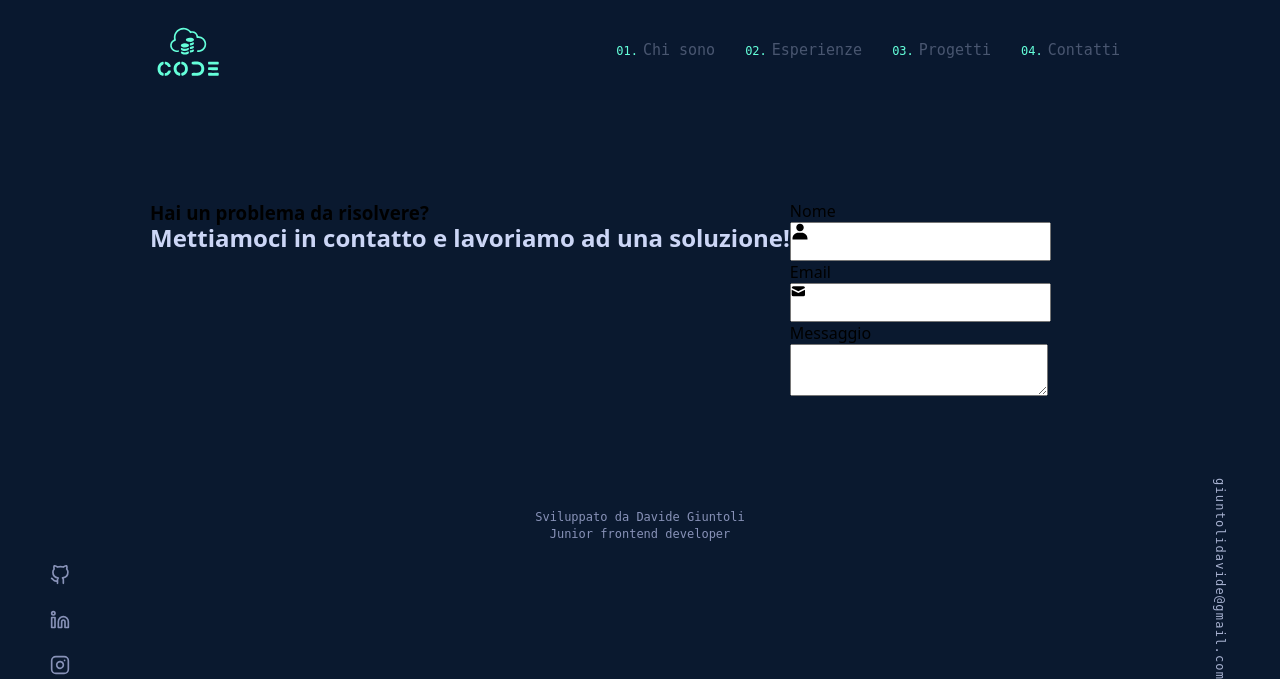
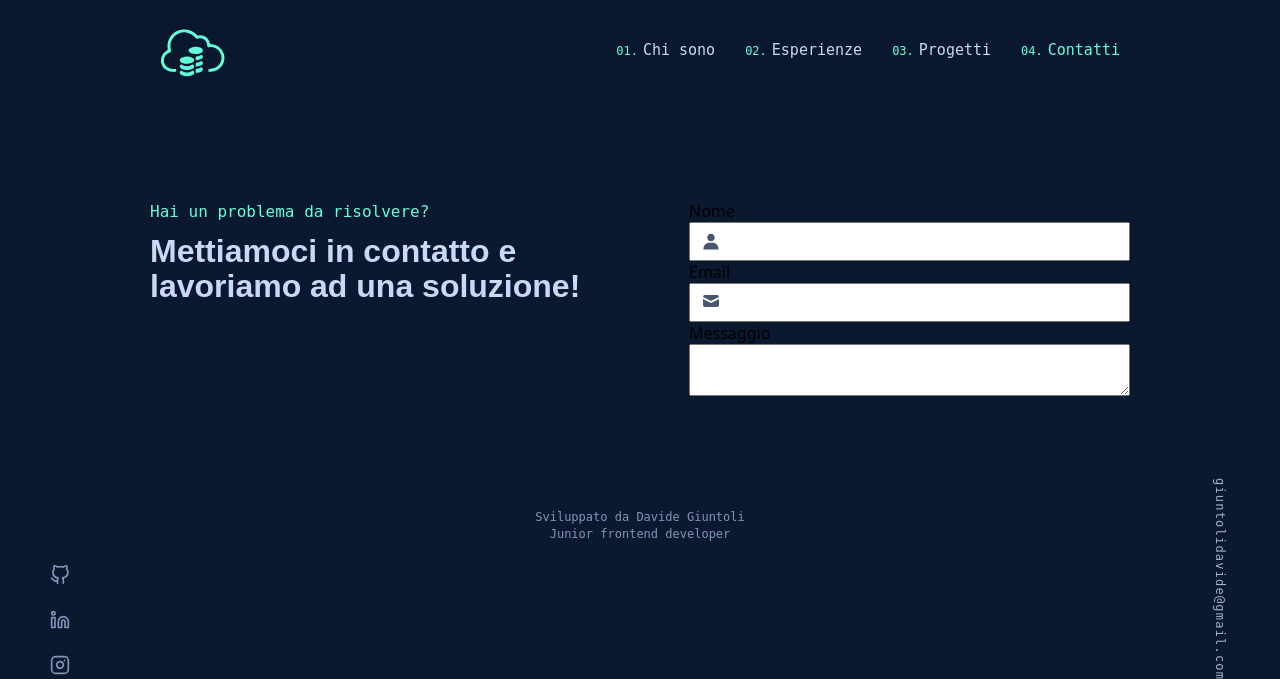
Before and after one commit to B1akeIT/portfolio, a PHP site: page /Contatti.html in a window 1280 px wide. Shown: the top 679 px of the page. Run offline with PHP 8.4, Linux system fonts and the light colour scheme; some web fonts are replaced.

Commit message:
Implementate icone nei campi di testo

```diff
--- a/Contatti.html
+++ b/Contatti.html
@@ -12,7 +12,7 @@
     <link href="https://fonts.cdnfonts.com/css/calibre" rel="stylesheet">
     <link href="https://fonts.cdnfonts.com/css/sf-mono" rel="stylesheet">
     <link href="stile.css" type="text/css" rel="stylesheet"/>
-    <title> Progetti - Davide Giuntoli </title>
+    <title> Contatti - Davide Giuntoli </title>
 
     <link rel="icon" href="img/logocode_small.svg">
 </head>
@@ -27,7 +27,7 @@
             <div class="header-logo">
                 <a href="Home_page.html">
                     <img
-                            src="img/logocode.svg" alt="Davide Giuntoli"
+                            src="img/logocode_small.svg" alt="Davide Giuntoli"
                             title="Davide Giuntoli"
                     />
                 </a>
@@ -43,7 +43,7 @@
                     <a href="sezione_progetti.html">Progetti</a>
                 </li>
                 <li class="button-contatti">
-                    <a href="Contatti.html">Contatti</a>
+                    <a href="Contatti.html" style="color: #64FFDA;">Contatti</a>
                 </li>
             </ul>
         </nav>
@@ -103,20 +103,21 @@
 
             <section>
 
-                <div class="container-testo">
-                    <h1>Hai un problema da risolvere?</h1>
-                    <h2 class="sottotitolo">Mettiamoci in contatto e lavoriamo ad una soluzione!</h2>
+                <div class="container-testo" style="width: 45%">
+                    <h2><samp>Hai un problema da risolvere?</samp></h2>
+                    <h1>Mettiamoci in contatto e lavoriamo ad una soluzione!</h1>
                     <p></p>
                 </div>
 
-                <div class="container-form">
+                <div class="container-form" style="width: 45%">
                     <form>
                         <div class="form-nome">
                             <label for="nome">Nome</label>
-                            <div class="input-container" style="position: relative">
-                                <div class="icona-nome" style="position: absolute;">
-                                    <svg xmlns="http://www.w3.org/2000/svg" style="width: 1.25rem; height: 1.25rem;"
-                                         viewBox="0 0 24 24" fill="currentColor">
+                            <div class="input-container">
+                                <div class="icona-nome">
+                                    <svg xmlns="http://www.w3.org/2000/svg"
+                                         style="width: 1.25rem; height: 1.25rem; padding-left: 12px"
+                                         viewBox="0 0 24 24" fill="#495670">
                                         <path d="M7.5 6.5C7.5 8.981 9.519 11 12 11s4.5-2.019 4.5-4.5S14.481 2 12 2 7.5 4.019 7.5 6.5zM20 21h1v-1c0-3.859-3.141-7-7-7h-4c-3.86 0-7 3.141-7 7v1h17z"></path>
                                     </svg>
                                 </div>
@@ -125,10 +126,11 @@
                         </div>
                         <div class="form-mail">
                             <label for="mail">Email</label>
-                            <div class="input-container" style="position: relative">
-                                <div class="icona-mail" style="position: absolute;">
-                                    <svg xmlns="http://www.w3.org/2000/svg" style="width: 1.25rem; height: 1.25rem;"
-                                         viewBox="0 0 24 24" fill="currentColor">
+                            <div class="input-container">
+                                <div class="icona-mail">
+                                    <svg xmlns="http://www.w3.org/2000/svg"
+                                         style="width: 1.5rem; height: 1.5rem; padding-left: 12px"
+                                         viewBox="0 0 24 24" fill="#495670">
                                         <path d="M2.003 5.884L10 9.882l7.997-3.998A2 2 0 0016 4H4a2 2 0 00-1.997 1.884z"></path>
                                         <path d="M18 8.118l-8 4-8-4V14a2 2 0 002 2h12a2 2 0 002-2V8.118z"></path>
                                     </svg>
--- a/sezione_progetti.html
+++ b/sezione_progetti.html
@@ -40,7 +40,7 @@
                     <a href="Home_page.html#esperienze-lavorative">Esperienze</a>
                 </li>
                 <li class="button-progetti">
-                    <a href="sezione_progetti.html">Progetti</a>
+                    <a href="sezione_progetti.html" style="color: #64FFDA;">Progetti</a>
                 </li>
                 <li class="button-contatti">
                     <a href="Contatti.html">Contatti</a>
--- a/stile.css
+++ b/stile.css
@@ -268,7 +268,7 @@ nav {
 .button-list li a {
     align-self: center;
     text-decoration: none;
-    color: #495670;
+    color: #CCD6F6;
     transition: all 0.2s ease;
     padding: 10px;
 }
@@ -1235,7 +1235,8 @@ footer .footer-contenuto {
     font-family: "Calibre", "Inter", "San Francisco", "SF Pro Text", -apple-system, system-ui, sans-serif;
 }
 
-.pagina-progetti h2.sottotitolo {
+.pagina-progetti h2.sottotitolo,
+.pagina-contatti h2 {
     color: #64FFDA;
     margin: 0;
     font-size: 16px;
@@ -1250,4 +1251,31 @@ footer .footer-contenuto {
 #contatti section {
     display: flex;
     flex-direction: row;
+    justify-content: space-between;
 }
+
+#contatti h1 {
+    padding-top: 10px;
+    font-weight: 600;
+    color: #CCD6F6;
+    font-family: "Calibre", sans-serif;
+    line-height: 1.1;
+    font-size: clamp(26px, 5vw, 32px);
+}
+
+div.input-container {
+    position: relative;
+}
+
+div.input-container textarea,
+div.input-container input {
+    width: -webkit-fill-available;
+}
+
+div.icona-nome,
+div.icona-mail {
+    height: 100%;
+    position: absolute;
+    display: flex;
+    align-items: center;
+}
```
